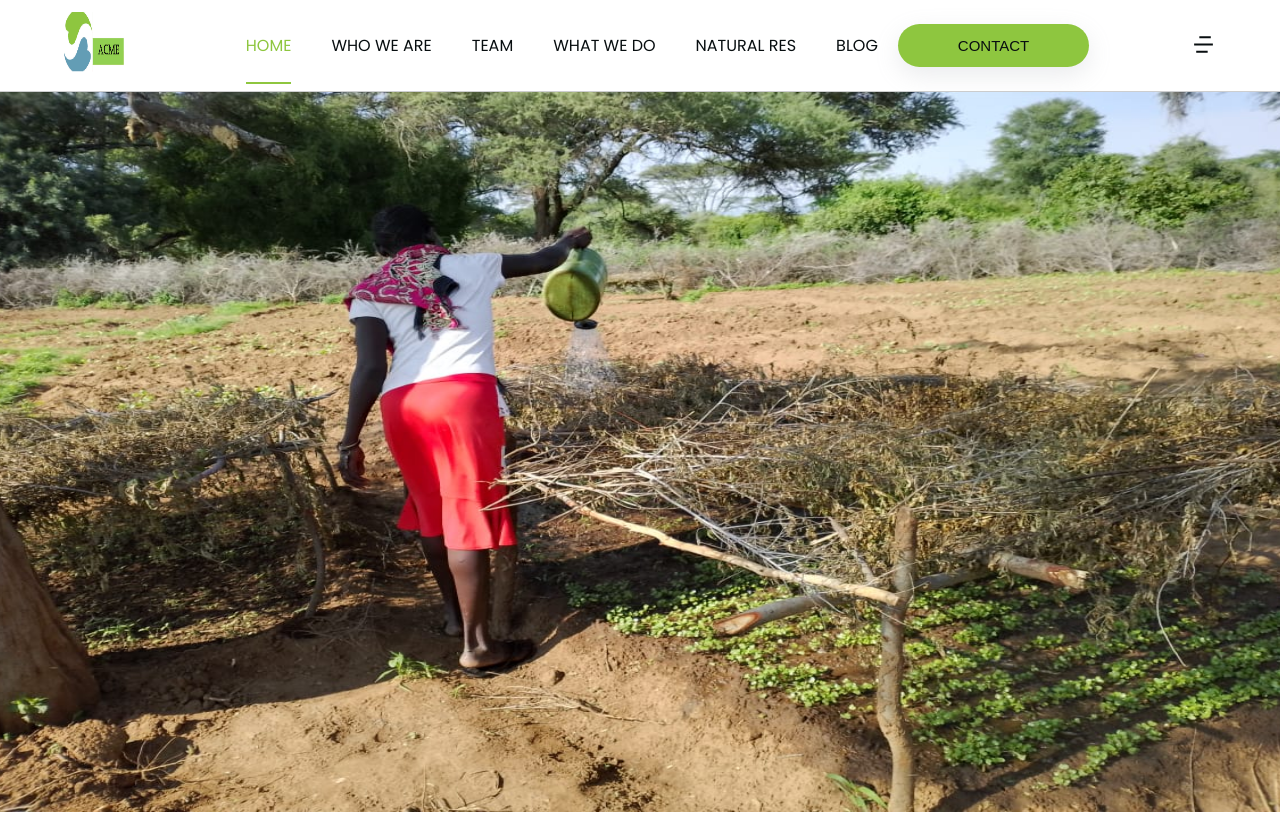
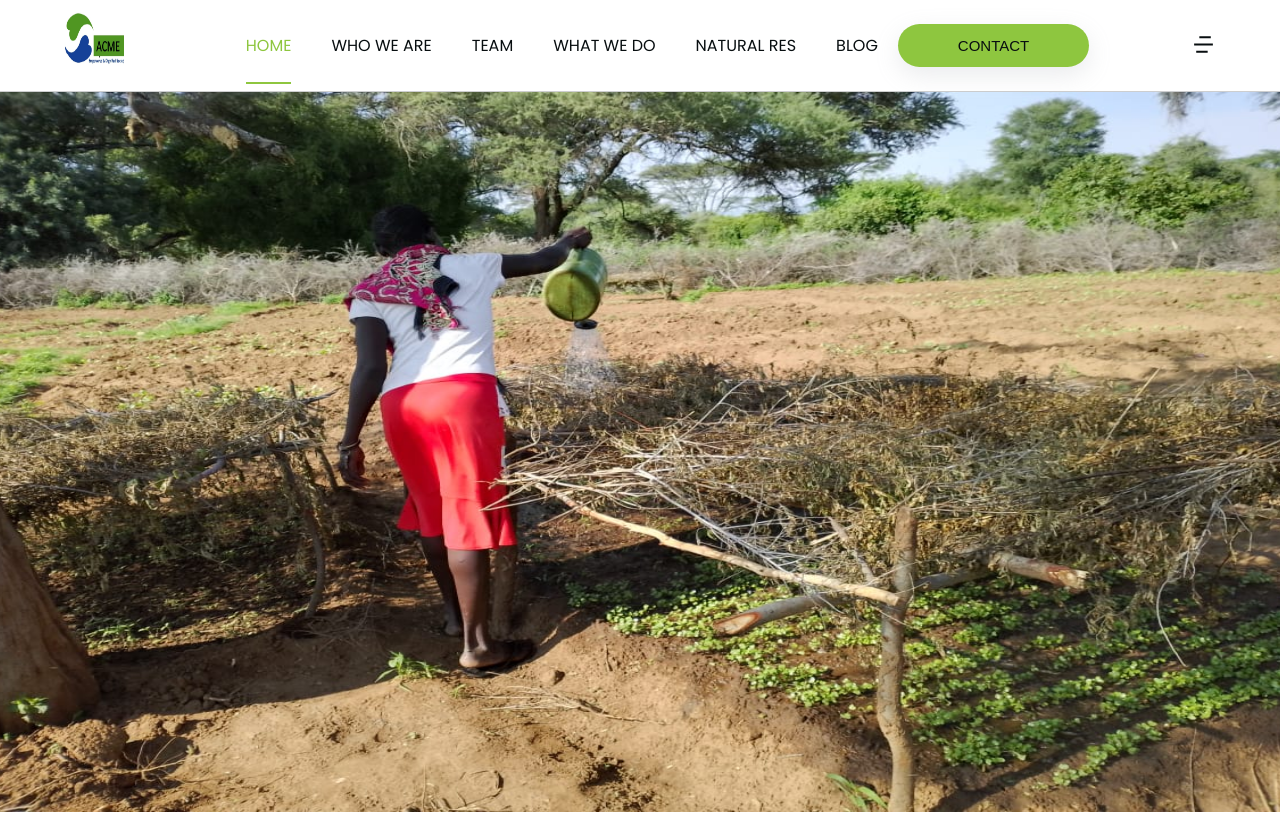
Before and after one commit to Imoite-zn/acme-org-site, a Next.js app: page / in a window 1280 px wide. Shown: the top 814 px of the page. Built offline with nearby package versions, Linux system fonts and the light colour scheme.

Commit message:
Update Header.js
new-logo

```diff
--- a/components/common/Header.js
+++ b/components/common/Header.js
@@ -19,7 +19,7 @@ const Header = () => {
         <div className='container'>
           <div className='logo'>
             <Link href='/'>
-              <img src="/images/acme-logo.jpg" width={'60'} height={'60'}></img>
+              <img src="/images/new-logo.jpg" width={'60'} height={'60'}></img>
             </Link>
           </div>
           <nav className={open ? "openMenu" : "closeMenu"} onClick={() => setOpen(null)}>
```
